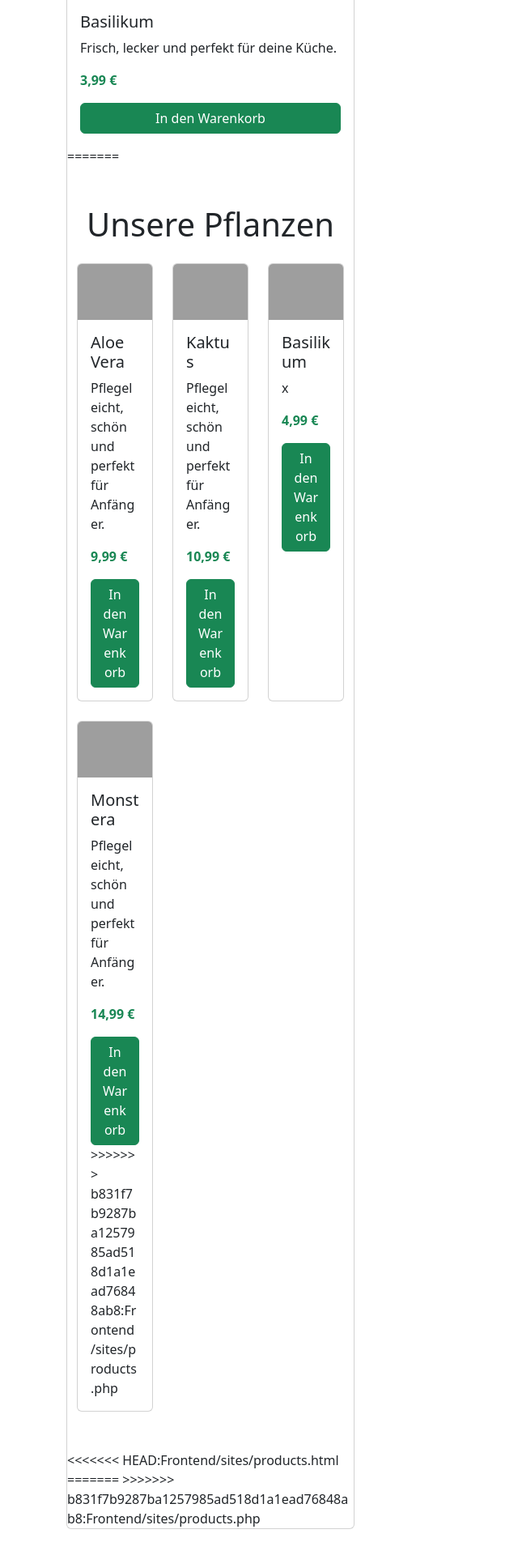
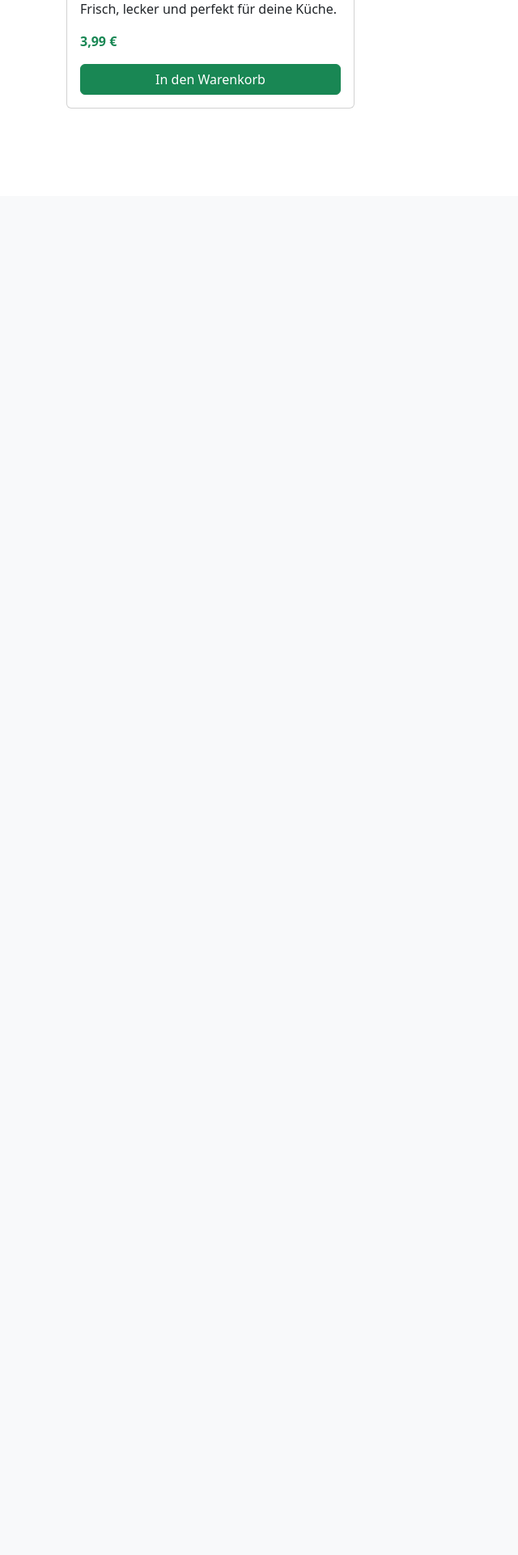
Before and after one commit to FelixTri/Blattwerk-, a PHP site: page /sites/products.html in a window 1280 px wide. Shown: the part 989-2909 px from the top of the page at 81% size, without its empty margins (0-640 px from the left). After the commit the page ends 1123 px from the top, so only its background shows below. Run offline with PHP 8.4, Linux system fonts and the light colour scheme; grey boxes are pictures that could not be loaded.

Commit message:
Add files via upload

```diff
--- a/Frontend/css/style.css
+++ b/Frontend/css/style.css
@@ -1,4 +1,3 @@
-<<<<<<< HEAD
 body {
   margin: 0;
   padding-bottom: 60px; /* Platz für Footer */
@@ -16,5 +15,3 @@
   z-index: 1000;
   box-shadow: 0 -2px 5px rgba(0,0,0,0.1);
 }
-=======
->>>>>>> b831f7b9287ba1257985ad518d1a1ead76848ab8
--- a/Frontend/sites/products.html
+++ b/Frontend/sites/products.html
@@ -1,24 +1,22 @@
-<<<<<<< HEAD:Frontend/sites/products.html
-=======
-<?php
-require_once __DIR__ . '/../../Backend/config/paths.php';
-include DESIGN_PATH . '/navbar.php';
-?>
->>>>>>> b831f7b9287ba1257985ad518d1a1ead76848ab8:Frontend/sites/products.php
 <!DOCTYPE html>
 <html lang="de">
 <head>
     <meta charset="UTF-8">
     <meta name="viewport" content="width=device-width, initial-scale=1.0">
     <title>Produkte – Blattwerk</title>
+
+    <!-- Bootstrap CSS -->
     <link href="https://cdn.jsdelivr.net/npm/bootstrap@5.3.3/dist/css/bootstrap.min.css" rel="stylesheet">
-    <link rel="stylesheet" href="/../css/style.css">
+
+    <!-- Dein Style -->
+    <link rel="stylesheet" href="../css/style.css">
+
+    <!-- JS -->
     <script defer src="../js/test.js"></script>
     <script defer src="../js/layout.js"></script>
 
 </head>
 <body>
-<<<<<<< HEAD:Frontend/sites/products.html
     <div id="navbar-placeholder"></div>
     <!-- Hauptinhalt -->
     <main class="container py-5">
@@ -70,64 +68,12 @@
                         <p class="card-text">Frisch, lecker und perfekt für deine Küche.</p>
                         <p class="text-success fw-bold">3,99 €</p>
                         <button class="btn btn-success w-100 add-to-cart" data-id="4">In den Warenkorb</button>                    </div>
-=======
-
-<main class="container py-5">
-    <h1 class="text-center mb-4">Unsere Pflanzen</h1>
-    <div class="row row-cols-1 row-cols-sm-2 row-cols-md-3 g-4">
-        <!-- Beispielprodukt -->
-        <div class="col">
-            <div class="card h-100">
-                <img src="../../Backend/productpictures/aloe.jpeg" class="card-img-top" alt="Aloe Vera">
-                <div class="card-body">
-                    <h5 class="card-title">Aloe Vera</h5>
-                    <p class="card-text">Pflegeleicht, schön und perfekt für Anfänger.</p>
-                    <p class="text-success fw-bold">9,99 €</p>
-                    <button class="btn btn-success w-100">In den Warenkorb</button>
                 </div>
             </div>
+
         </div>
-        <div class="col">
-            <div class="card h-100">
-                <img src="../../Backend/productpictures/kaktus.jpg" class="card-img-top" alt="Kaktus">
-                <div class="card-body">
-                    <h5 class="card-title">Kaktus</h5>
-                    <p class="card-text">Pflegeleicht, schön und perfekt für Anfänger.</p>
-                    <p class="text-success fw-bold">10,99 €</p>
-                    <button class="btn btn-success w-100">In den Warenkorb</button>
-                </div>
-            </div>
-        </div>
-        <div class="col">
-            <div class="card h-100">
-                <img src="../../Backend/productpictures/basilikum.jpg" class="card-img-top" alt="Basilikum">
-                <div class="card-body">
-                    <h5 class="card-title">Basilikum</h5>
-                    <p class="card-text">x</p>
-                    <p class="text-success fw-bold">4,99 €</p>
-                    <button class="btn btn-success w-100">In den Warenkorb</button>
-                </div>
-            </div>
-        </div>
-        <div class="col">
-            <div class="card h-100">
-                <img src="../../Backend/productpictures/monstera.jpg" class="card-img-top" alt="Monstera">
-                <div class="card-body">
-                    <h5 class="card-title">Monstera</h5>
-                    <p class="card-text">Pflegeleicht, schön und perfekt für Anfänger.</p>
-                    <p class="text-success fw-bold">14,99 €</p>
-                    <button class="btn btn-success w-100">In den Warenkorb</button>
->>>>>>> b831f7b9287ba1257985ad518d1a1ead76848ab8:Frontend/sites/products.php
-                </div>
-            </div>
-        </div>
-    </div>
-</main>
+    </main>
 
-<<<<<<< HEAD:Frontend/sites/products.html
     <div id="footer-placeholder"></div>
 </body>
 </html>
-=======
-<?php include DESIGN_PATH . '/footer.php'; ?>
->>>>>>> b831f7b9287ba1257985ad518d1a1ead76848ab8:Frontend/sites/products.php
```
Also changed, not shown: Frontend/index.html (+3 -19 lines), Frontend/sites/cart.html (+0 -25 lines).
